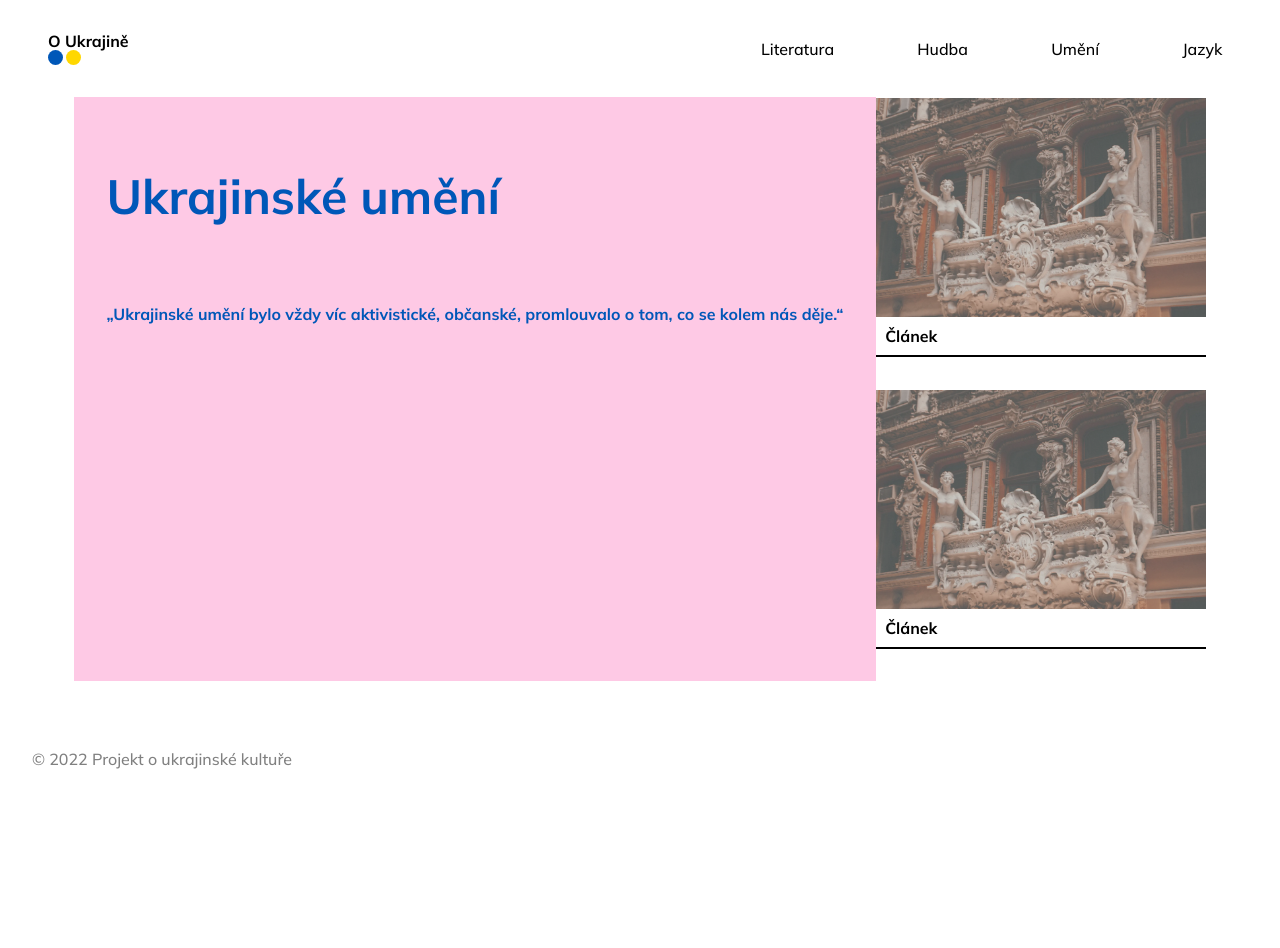
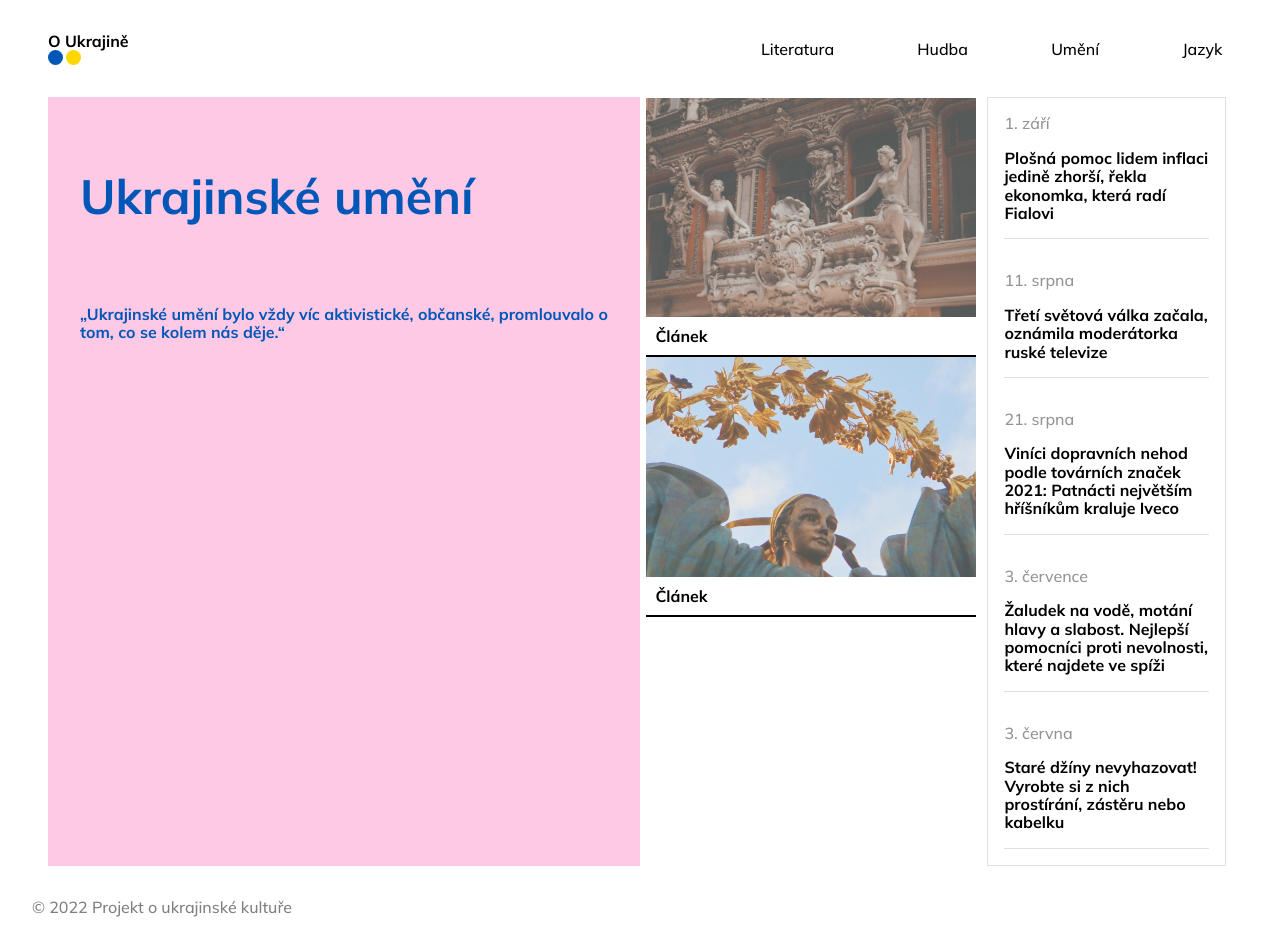
Before and after one commit to htmlena/ukrajina-predevsim, a Next.js app: page / in a window 1280 px wide. Before the commit the page ends 800 px from the top, so only its background shows below. Built offline with nearby package versions, Linux system fonts and the light colour scheme.

Commit message:
article preview outline

```diff
--- a/pages/index.tsx
+++ b/pages/index.tsx
@@ -2,6 +2,7 @@ import SquareBlock from '../src/components/SquareBlock/SquareBlock';
 import styled from 'styled-components';
 import { mq } from '../src/utils/breakpoints';
 import { PreviewSection } from '../src/components/PreviewSection/PreviewSection';
+import { ArticlePreview } from '../src/components/ArticlePreview.tsx/ArticlePreview';
 
 const Home = () => {
   const TopSectionContainer = styled.div`
@@ -25,15 +26,32 @@ const Home = () => {
 
   const FirstColumnContainer = styled.section`
     display: flex;
+    ${mq.mediumUp.css`
+      flex-basis: 50%;
+ `}
   `;
 
   const SecondColumnContainer = styled.section`
     display: flex;
     flex-direction: column;
+    justify-content: space-around;
+    ${mq.mediumUp.css`
+      flex-direction: row;
+      flex-basis: 50%;
+ `}
   `;
 
-  const SubsectionOne = styled.section``;
-  const SubsectionTwo = styled.section``;
+  const SubsectionOne = styled.section`
+    ${mq.mediumUp.css`
+      flex-basis: 40%;
+ `}
+  `;
+  const SubsectionTwo = styled.section`
+    border: 1px solid #e1e1e1;
+    ${mq.mediumUp.css`
+      flex-basis: 40%;
+ `}
+  `;
 
   return (
     <>
@@ -49,10 +67,47 @@ const Home = () => {
         </FirstColumnContainer>
         <SecondColumnContainer>
           <SubsectionOne>
-            <PreviewSection title={'Článek'} />
-            <PreviewSection title={'Článek'} />
+            <PreviewSection
+              title={'Článek'}
+              image={'artur-zhadan-wv7GyOu66r8-unsplash.webp'}
+            />
+            <PreviewSection
+              title={'Článek'}
+              image={'volodymyr-tokar-W6eVy5wy8-M-unsplash.webp'}
+            />
           </SubsectionOne>
-          <SubsectionTwo></SubsectionTwo>
+          <SubsectionTwo>
+            <ArticlePreview
+              date={'1. září'}
+              title={
+                'Plošná pomoc lidem inflaci jedině zhorší, řekla ekonomka, která radí Fialovi'
+              }
+            />
+            <ArticlePreview
+              date={'11. srpna'}
+              title={
+                'Třetí světová válka začala, oznámila moderátorka ruské televize'
+              }
+            />
+            <ArticlePreview
+              date={'21. srpna'}
+              title={
+                'Viníci dopravních nehod podle továrních značek 2021: Patnácti největším hříšníkům kraluje Iveco'
+              }
+            />
+            <ArticlePreview
+              date={'3. července'}
+              title={
+                'Žaludek na vodě, motání hlavy a slabost. Nejlepší pomocníci proti nevolnosti, které najdete ve spíži'
+              }
+            />
+            <ArticlePreview
+              date={'3. června'}
+              title={
+                'Staré džíny nevyhazovat! Vyrobte si z nich prostírání, zástěru nebo kabelku '
+              }
+            />
+          </SubsectionTwo>
         </SecondColumnContainer>
         {/* <SquareBlock
           title="Ukrajinský jazyk"
--- /dev/null
+++ b/src/components/ArticlePreview.tsx/ArticlePreview.tsx
@@ -0,0 +1,33 @@
+import { FC } from 'react';
+import styled from 'styled-components';
+
+const ArticlePreviewContainer = styled.div`
+  display: flex;
+  flex-direction: column;
+  padding: 1rem;
+`;
+
+const ArticlePreviewDate = styled.div`
+  color: #949494;
+  padding-bottom: 1rem;
+`;
+
+const ArticlePreviewTitle = styled.div`
+  font-weight: 600;
+  border-bottom: 1px solid #e1e1e1;
+  padding-bottom: 1rem;
+`;
+
+type ArticlePreviewProps = {
+  title: string;
+  date: string;
+};
+
+export const ArticlePreview: FC<ArticlePreviewProps> = ({ title, date }) => {
+  return (
+    <ArticlePreviewContainer>
+      <ArticlePreviewDate>{date}</ArticlePreviewDate>
+      <ArticlePreviewTitle>{title}</ArticlePreviewTitle>
+    </ArticlePreviewContainer>
+  );
+};
--- a/src/components/PreviewSection/PreviewSection.tsx
+++ b/src/components/PreviewSection/PreviewSection.tsx
@@ -6,9 +6,8 @@ const PreviewSectionContainer = styled.div`
   flex-direction: column;
 `;
 
-const PreviewImage = styled.div`
-  background: no-repeat center/100%
-    url('artur-zhadan-wv7GyOu66r8-unsplash.webp');
+const PreviewImage = styled.div<{ image: string }>`
+  background: ${(props) => `url(${props.image}) no-repeat center/100%`};
   position: relative;
   width: 330px;
   height: 220px;
@@ -26,19 +25,19 @@ const PreviewOverlay = styled.div`
 
 type PreviewTitleProps = {
   title: string;
+  image: string;
 };
 
 const PreviewTitle = styled.div`
   font-weight: 600;
   border-bottom: 2px solid black;
   padding: 0.6rem;
-  margin-bottom: 2rem;
 `;
 
-export const PreviewSection: FC<PreviewTitleProps> = ({ title }) => {
+export const PreviewSection: FC<PreviewTitleProps> = ({ title, image }) => {
   return (
     <PreviewSectionContainer>
-      <PreviewImage>
+      <PreviewImage image={image}>
         <PreviewOverlay />
       </PreviewImage>
       <PreviewTitle>{title}</PreviewTitle>
```
